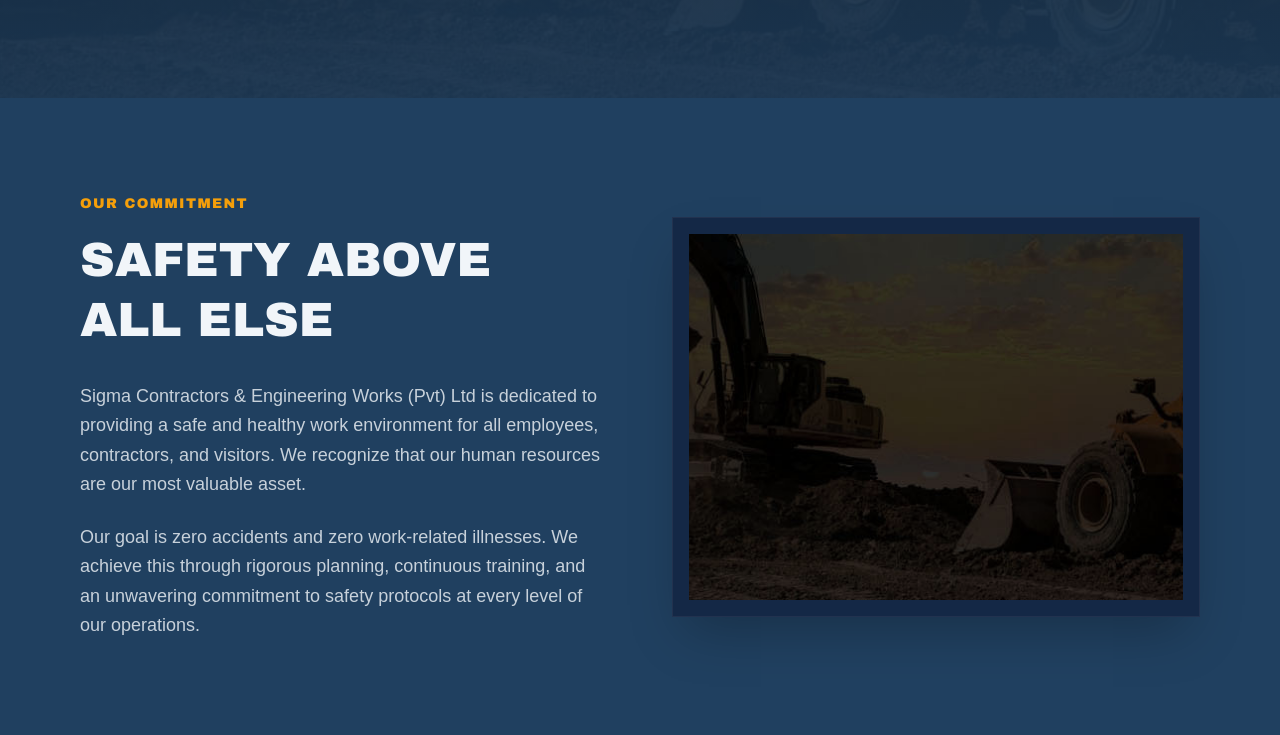
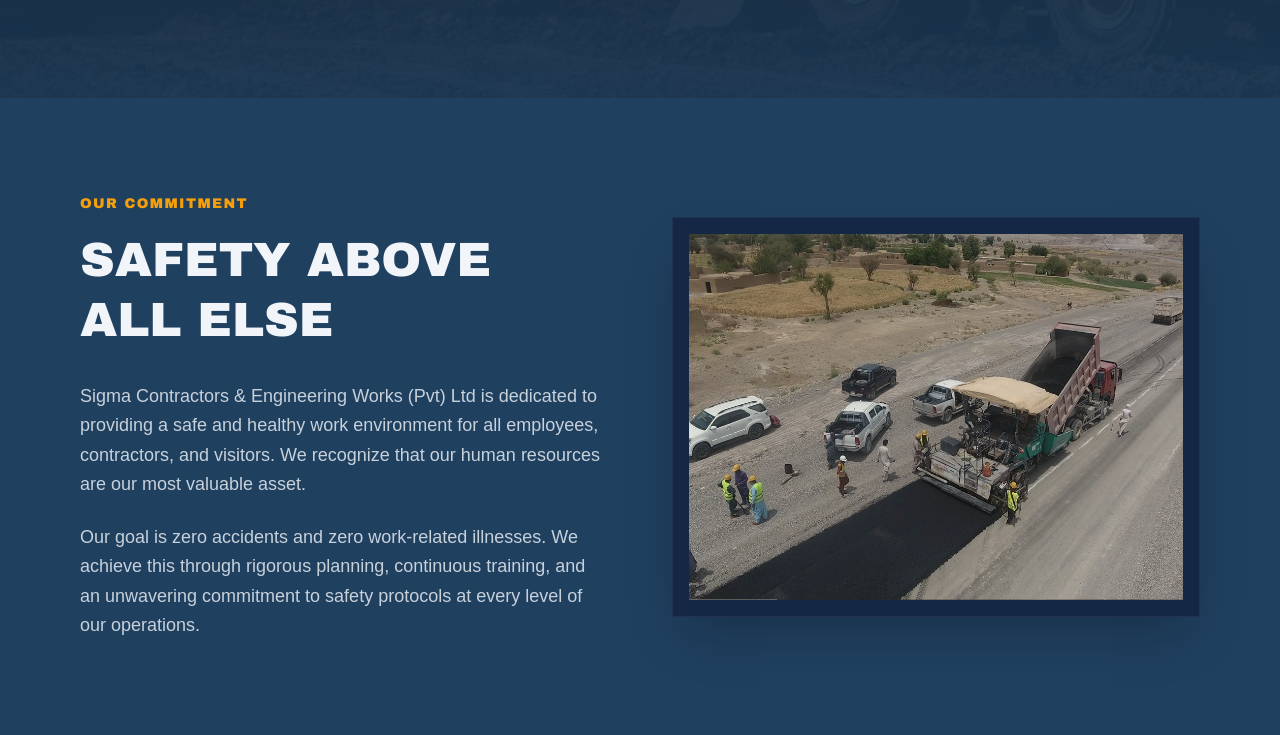
Before and after one commit to mustafazoro1/Simga_Construction, a React (Vite) app in the folder artifacts/sigma-contractors/: page /health-safety in a window 1280 px wide. Shown: the part 487-1222 px from the top of the page. Built offline with nearby package versions, Linux system fonts and the light colour scheme; no server answers.

Commit message:
Update Health & Safety page image to basima2

```diff
--- a/artifacts/sigma-contractors/src/pages/HealthSafety.tsx
+++ b/artifacts/sigma-contractors/src/pages/HealthSafety.tsx
@@ -96,7 +96,7 @@
                 className="relative h-[400px] border border-border p-4 bg-card shadow-2xl"
               >
                 <img
-                  src="/sigma/header.jpg"
+                  src="/sigma/basima2.jpeg"
                   alt="Safety on site"
                   className="w-full h-full object-cover filter saturate-[0.8]"
                 />
```
